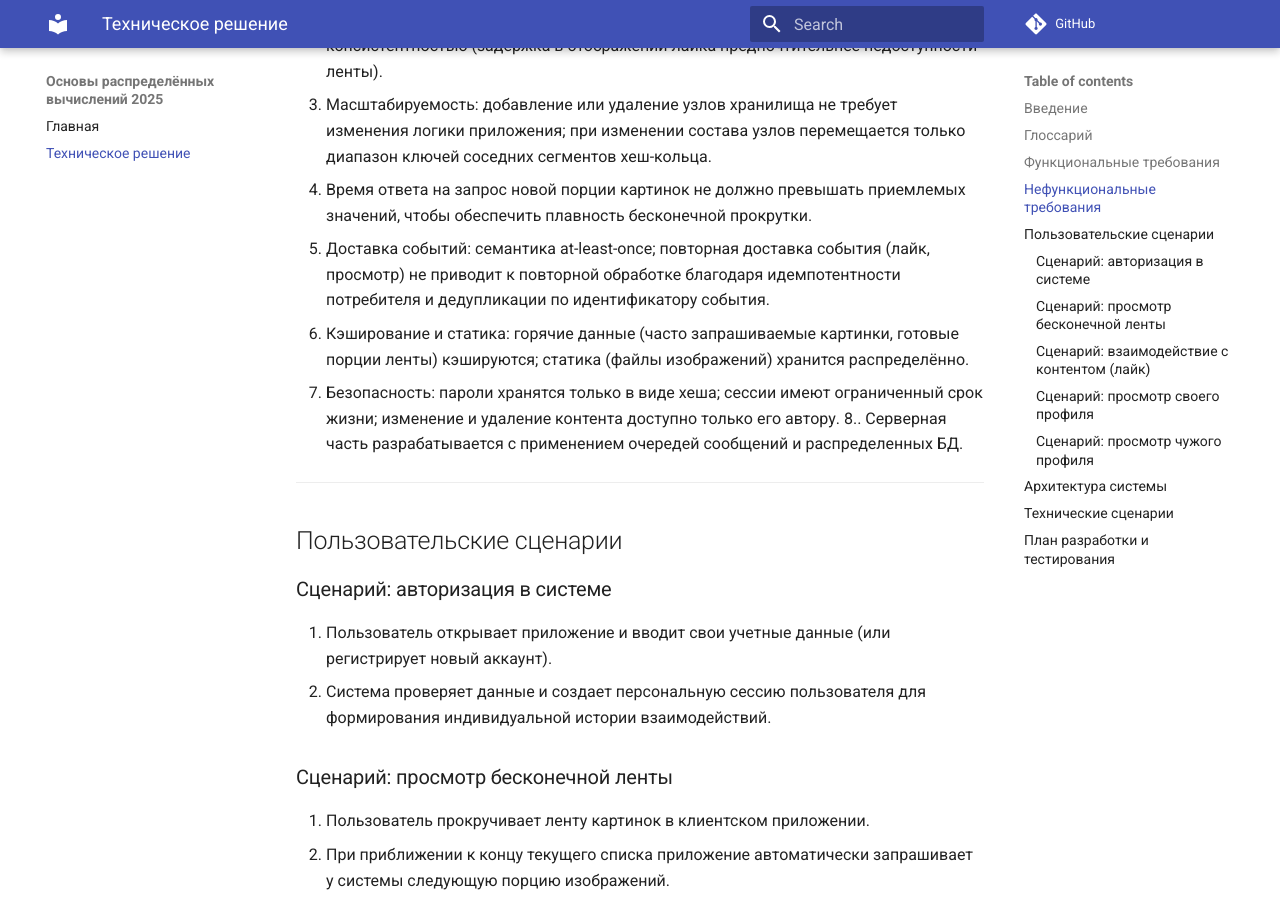
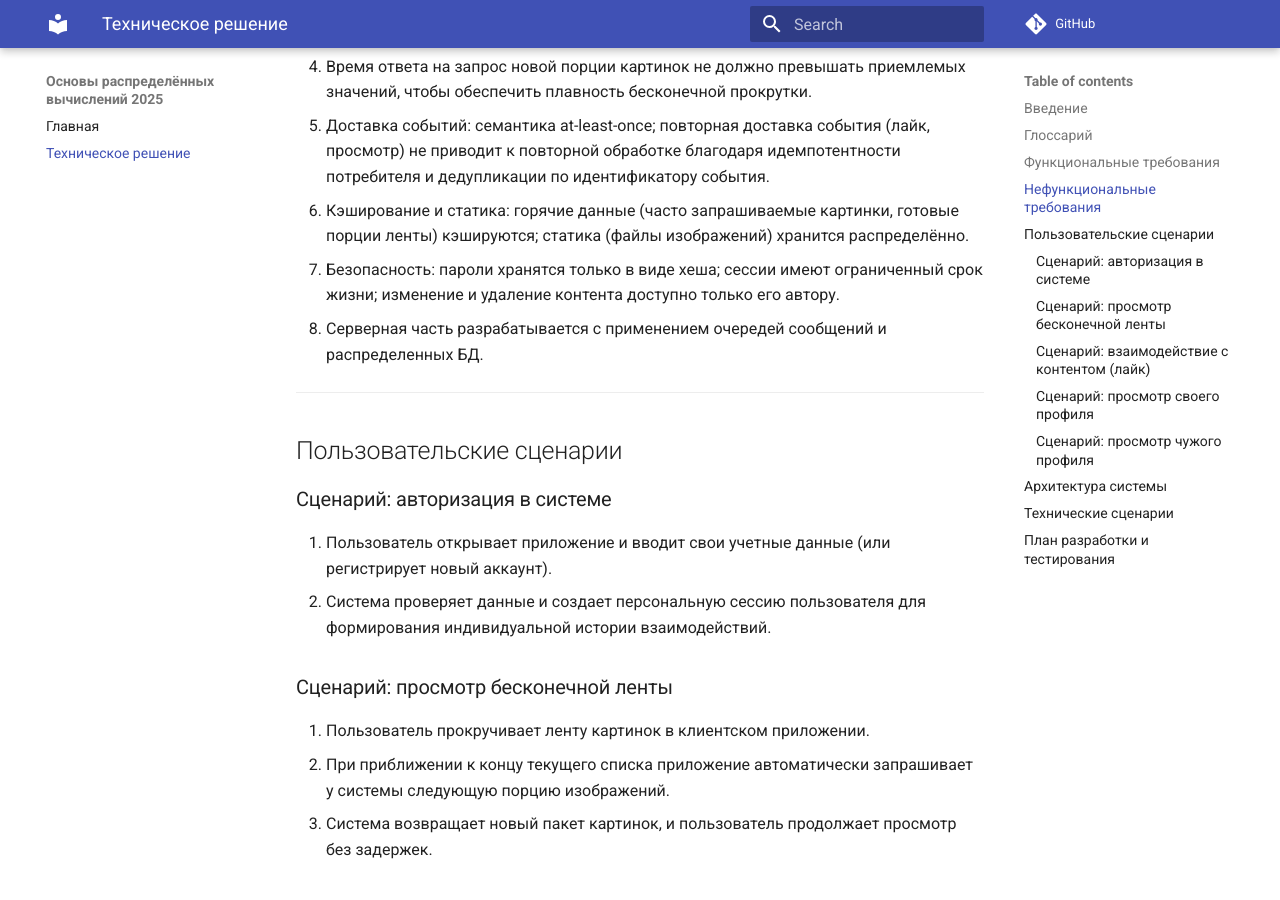
Before and after one commit to spbu-ds-practicum-2026/apotheosis, an MkDocs documentation site: the page built from docs/tr.md, in a window 1280 px wide and 900 px high, scrolled down 3710 px. Built offline with MkDocs 1.6.1 and Material for MkDocs 9.7.7, drawn with Linux system fonts in a browser that asks for light colours; comment, search, counter and statistics services are not loaded; some of the changed text lies outside the part shown.

Commit message:
first final

```diff
--- a/docs/tr.md
+++ b/docs/tr.md
@@ -76,7 +72,7 @@
 5. Доставка событий: семантика at-least-once; повторная доставка события (лайк, просмотр) не приводит к повторной обработке благодаря идемпотентности потребителя и дедупликации по идентификатору события.
 6. Кэширование и статика: горячие данные (часто запрашиваемые картинки, готовые порции ленты) кэшируются; статика (файлы изображений) хранится распределённо.
 7. Безопасность: пароли хранятся только в виде хеша; сессии имеют ограниченный срок жизни; изменение и удаление контента доступно только его автору.
-8.. Серверная часть разрабатывается с применением очередей сообщений и распределенных БД.
+8. Серверная часть разрабатывается с применением очередей сообщений и распределенных БД.
 
 ---
 
```
Also changed, not shown: other parts of docs/tr.md (+0 -4 lines).
